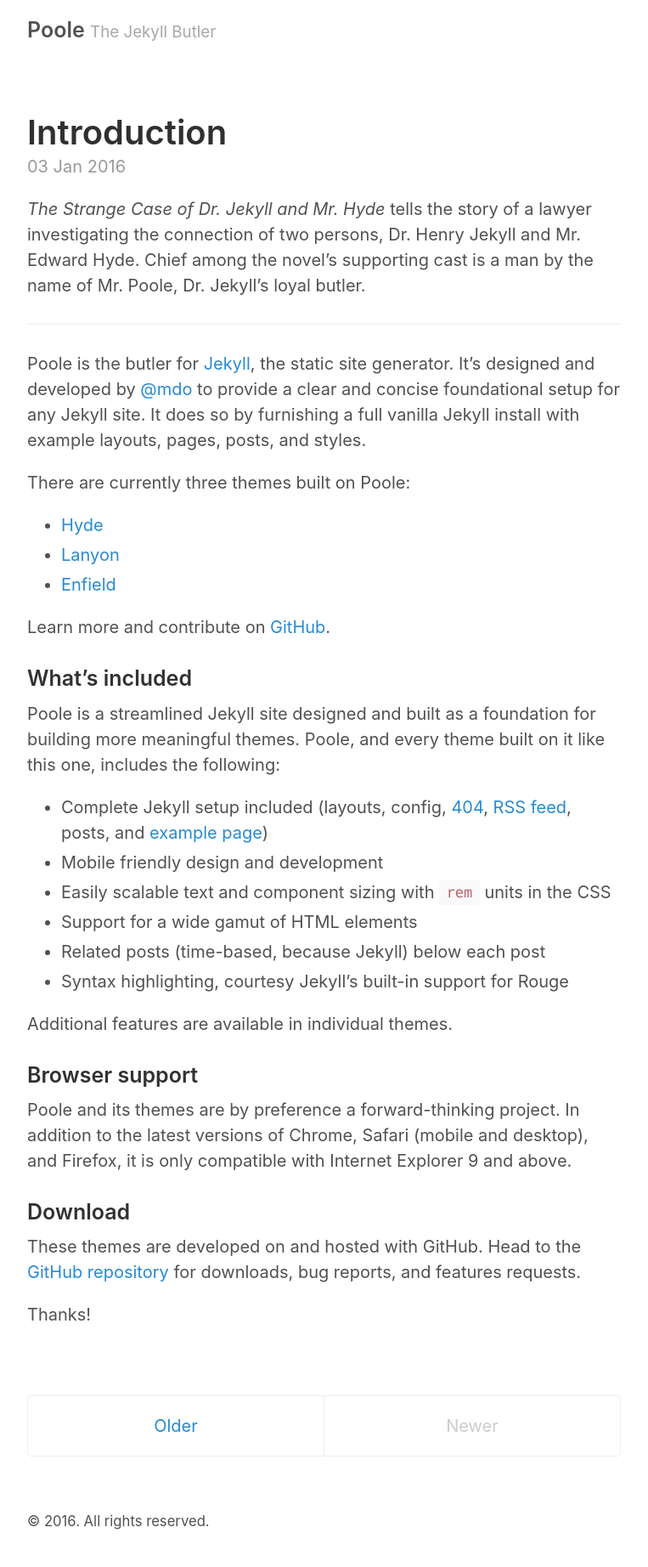
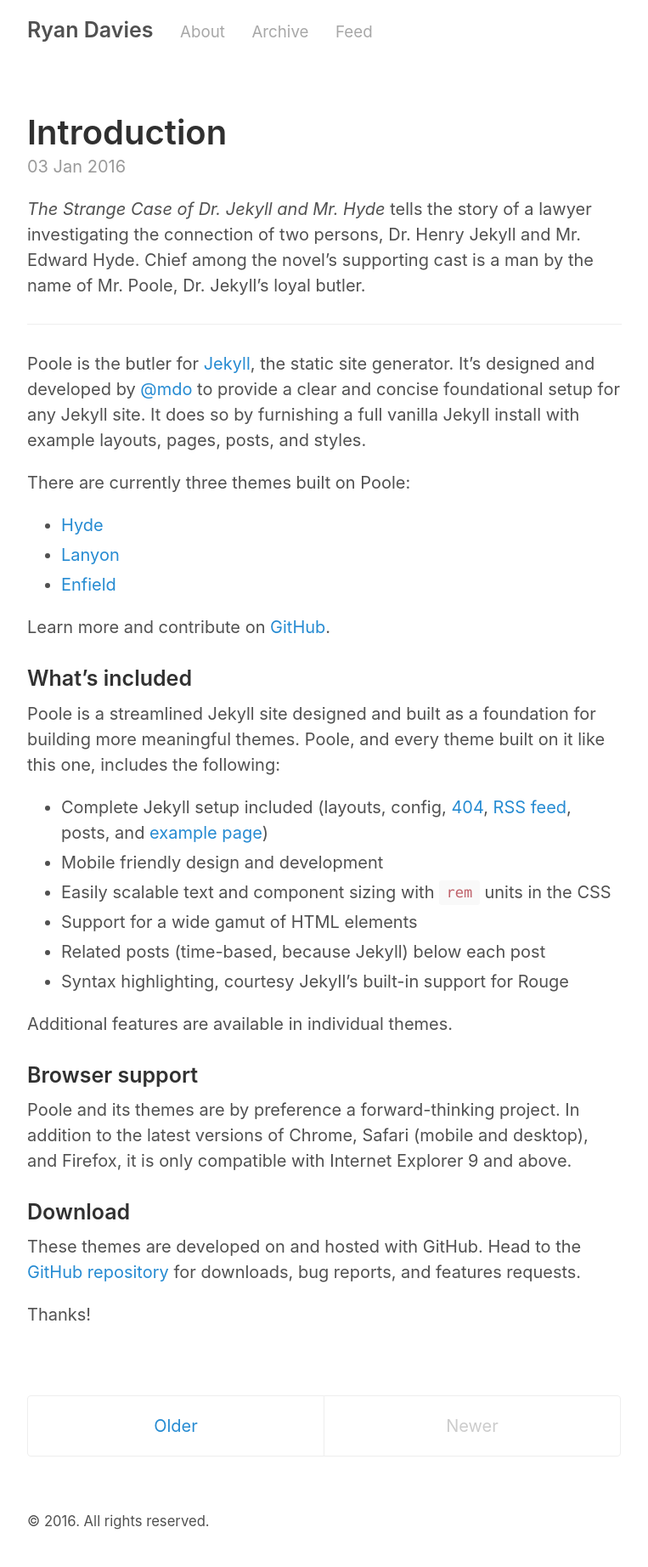
Before and after one commit to iotize/iotize.github.io, a Jekyll site: the page built from index.html, in a window 1280 px wide. Shown: the whole page at 85% size, without its empty margins (258-1021 px from the left). Built offline with Jekyll 4.4.1, drawn with Linux system fonts in a browser that asks for light colours; the list of posts is cut into pages by our own code.

Commit message:
Add nav pages, including archive

```diff
--- a/_config.yml
+++ b/_config.yml
@@ -2,11 +2,15 @@
 permalink:           pretty
 
 # Setup
-title:               Poole
-tagline:             The Jekyll Butler
-url:                 http://getpoole.com
+title:               Ryan Davies
+tagline:             iOS & web developer from the sunny UK.
+url:                 http://ryanjdavies.com
 paginate:            1
 baseurl:             ""
+pages_list:
+  About:   '/about'
+  Archive: '/archive'
+  Feed:    '/atom.xml'
 
 # Assets
 #
@@ -17,14 +21,12 @@
 
 # About/contact
 author:
-  name:              Mark Otto
-  url:               https://twitter.com/mdo
-  email:             markdotto@gmail.com
+  name:              Ryan Davies
+  url:               https://twitter.com/iotize
+  email:             mail@ryanjdavies.com
 
 # Custom vars
-version:             2.0.0
-github:
-  repo:              https://github.com/poole/poole
+github:				 https://github.com/iotize
 
 # Gems
 gems:
--- a/_layouts/default.html
+++ b/_layouts/default.html
@@ -9,7 +9,10 @@
       <header class="masthead">
         <h3 class="masthead-title">
           <a href="{{ site.baseurl }}/" title="Home">{{ site.title }}</a>
-          <small>{{ site.tagline }}</small>
+      		{% for page in site.pages_list %}
+      		  &nbsp;&nbsp;&nbsp;
+      		  <small><a href="{{ page[1]  }}">{{ page[0] }}</a></small>
+      		{% endfor %}
         </h3>
       </header>
 
```
Also changed, not shown: archive.md (added, +10 -0 lines).
